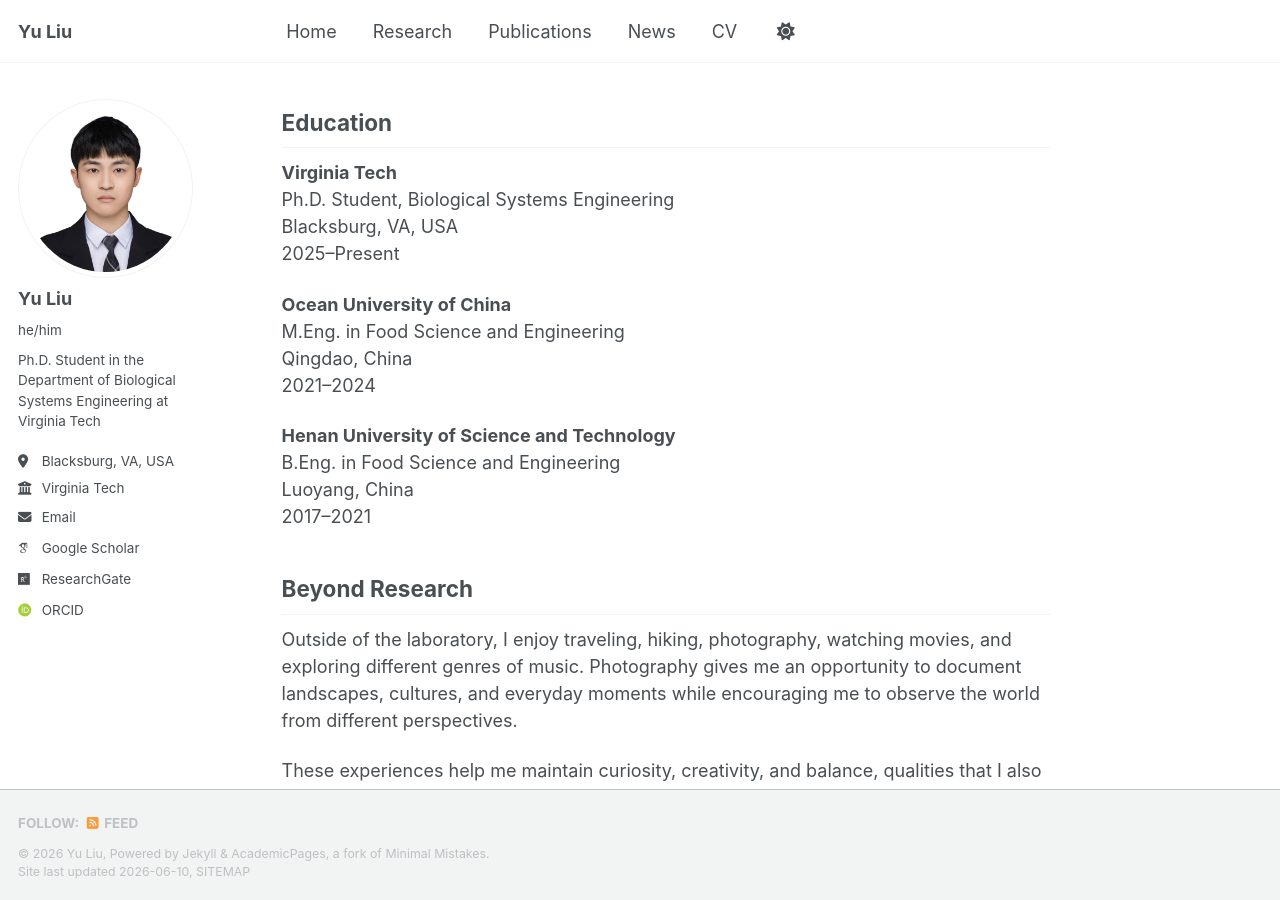
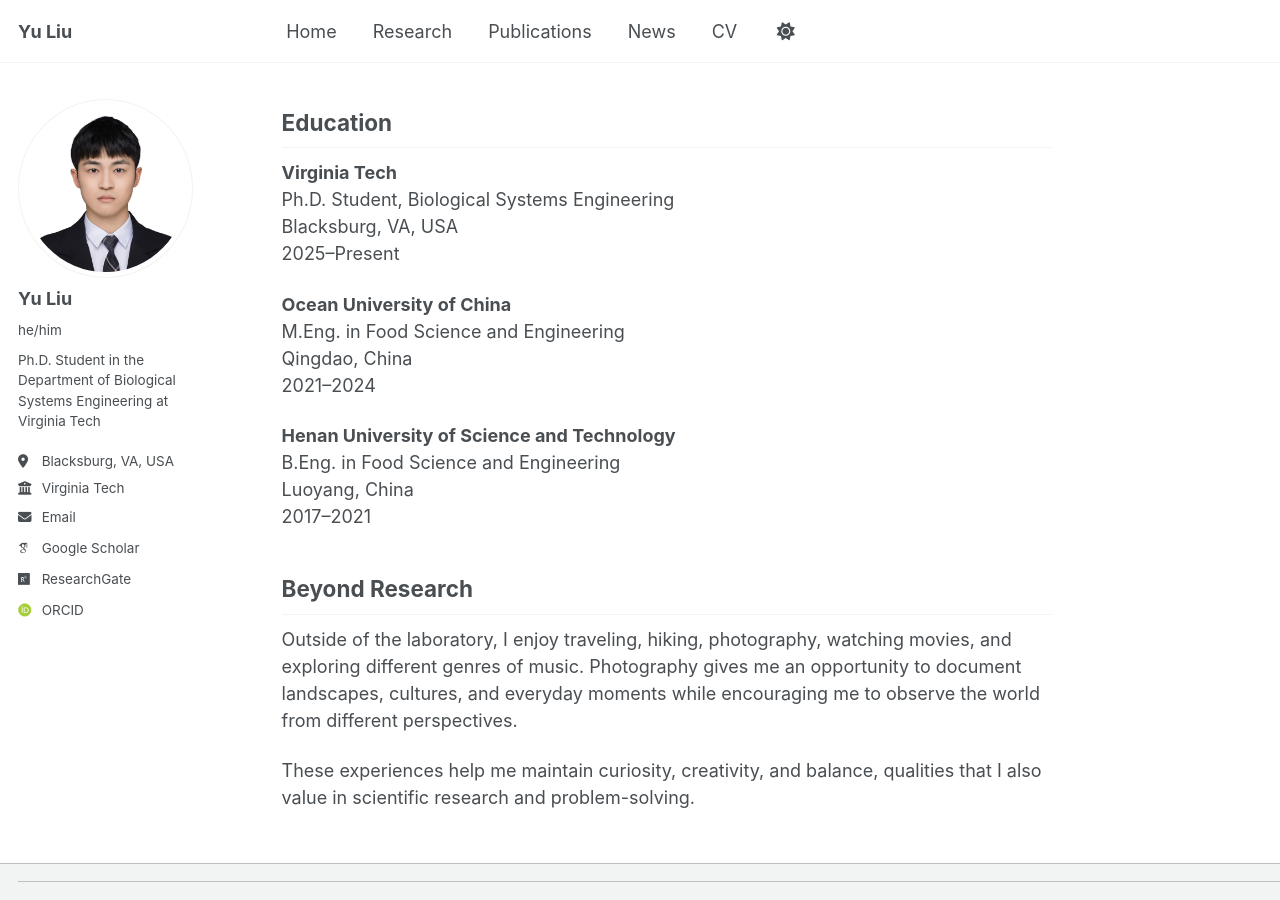
Before and after one commit to yuliu0322/yuliu0322.github.io, a Jekyll site: the page built from _pages/about.md, in a window 1280 px wide and 900 px high, scrolled down 529 px. Built offline with Jekyll 4.4.1, drawn with Linux system fonts in a browser that asks for light colours; some web fonts are replaced; a script bundle is joined from its source files by our own code; library files that are not in the unit come from our copies.

Commit message:
Update footer.html

```diff
--- a/_includes/footer.html
+++ b/_includes/footer.html
@@ -1,25 +1,4 @@
 {% include base_path %}
 
-{% if site.author.github or site.author.bitbucket or site.atom_feed.hide != true %}
-<div class="page__footer-follow">
-  <ul class="social-icons">
-    {% if site.data.ui-text[site.locale].follow_label %}
-      <li><strong>{{ site.data.ui-text[site.locale].follow_label }}</strong></li>
-    {% endif %}
-    {% if site.author.github %}
-      <li><a href="https://github.com/{{ site.author.github }}"><i class="fab fa-github" aria-hidden="true"></i> GitHub</a></li>
-    {% endif %}
-    {% if site.author.bitbucket %}
-      <li><a href="https://bitbucket.org/{{ site.author.bitbucket }}"><i class="fab fa-bitbucket" aria-hidden="true"></i> Bitbucket</a></li>
-    {% endif %}
-    {% if site.atom_feed.hide != true %}
-    <li><a href="{% if site.atom_feed.path %}{{ site.atom_feed.path }}{% else %}{{ base_path }}/feed.xml{% endif %}"><i class="fa fa-fw fa-rss-square" aria-hidden="true"></i> {{ site.data.ui-text[site.locale].feed_label | default: "Feed" }}</a></li>
-    {% endif %}
-  </ul>
-</div>
-{% endif %}
-
-<div class="page__footer-copyright">
-  &copy; {{ site.time | date: '%Y' }} {{ site.name | default: site.title }}, {{ site.data.ui-text[site.locale].powered_by | default: "Powered by" }} <a href="https://jekyllrb.com" rel="nofollow">Jekyll</a> &amp; <a href="https://github.com/academicpages/academicpages.github.io">AcademicPages</a>, a fork of <a href="https://mademistakes.com/work/minimal-mistakes-jekyll-theme/" rel="nofollow">Minimal Mistakes</a>.<br />
-  Site last updated {{ "now" | date: '%Y-%m-%d' }}, <a href="/sitemap/" style="text-transform: uppercase;">{{ site.data.ui-text[site.locale].site_map | default: "Sitemap" }}</a>
-</div>
+<footer class="page__footer">
+</footer>
```
